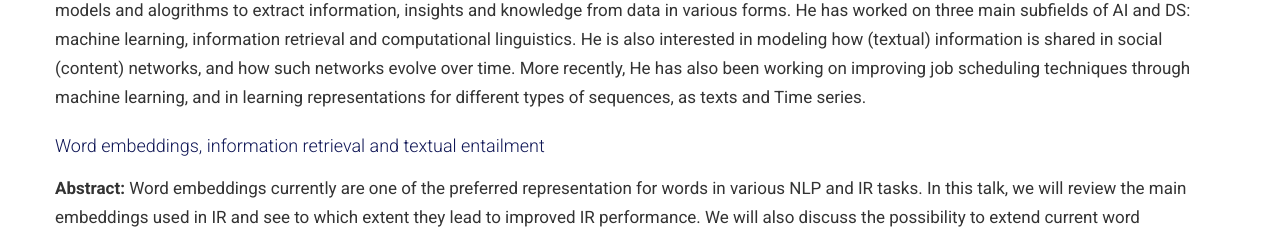
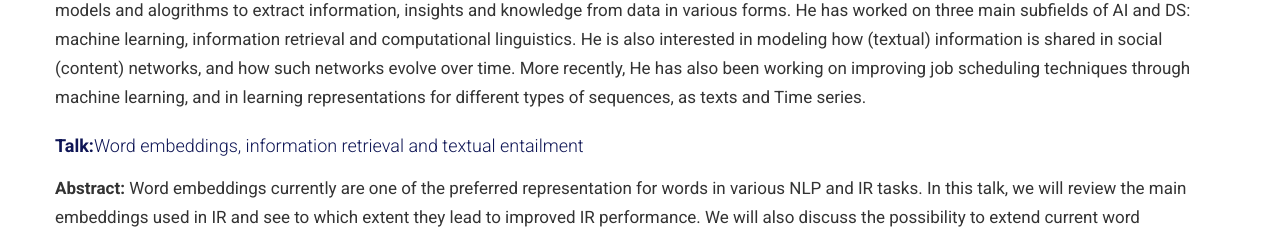
Before and after one commit to LIAAD/text2storyworkshop, a plain HTML site: page index.html in a window 1280 px wide. Shown: the part 4740-4969 px from the top of the page. Drawn offline with Linux system fonts and the light colour scheme; some packages are replaced by stand-ins of ours.

Commit message:
Update index.html

```diff
--- a/index.html
+++ b/index.html
@@ -63,8 +63,6 @@
                         <li><a class="page-scroll" href="#section-organization">Organization</a></li>
 
                         <li><a class="page-scroll" href="#section-speaker">Speakers</a></li>
-
-
 
                         <li><a class="page-scroll" href="#section-programme">Programme</a></li>
 
@@ -320,7 +318,7 @@ topics:
                         <p>
 <strong>Bio:</strong> Prof. Eric Gaussier is known for his work on the intersection of Artificial Intelligence (AI) and Data Science (DS), in particular for his contributions on models and alogrithms to extract information, insights and knowledge from data in various forms. He has worked on three main subfields of AI and DS: machine learning, information retrieval and computational linguistics. He is also interested in modeling how (textual) information is shared in social (content) networks, and how such networks evolve over time. More recently, He has also been working on improving job scheduling techniques through machine learning, and in learning representations for different types of sequences, as texts and Time series.
 
-                        <h4>Word embeddings, information retrieval and textual entailment</h4>
+                        <h4><strong>Talk:</strong>Word embeddings, information retrieval and textual entailment</h4>
                         <p>
 <strong>Abstract:</strong> Word embeddings currently are one of the preferred representation for words in various NLP and IR tasks. In this talk, we will review the main embeddings used in IR and see to which extent they lead to improved IR performance. We will also discuss the possibility to extend current word embeddings with syntactic information and see the impact of doing so on several NLP tasks.
 </p>
```
